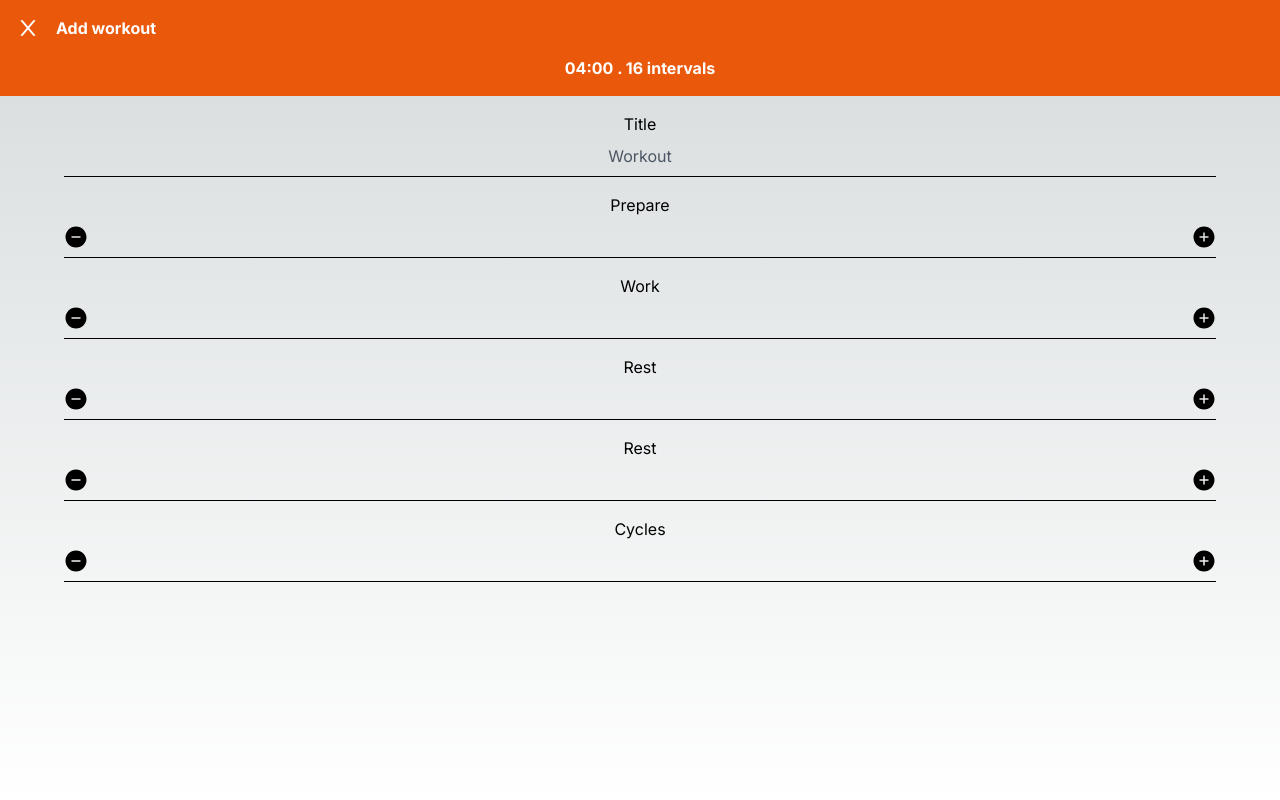
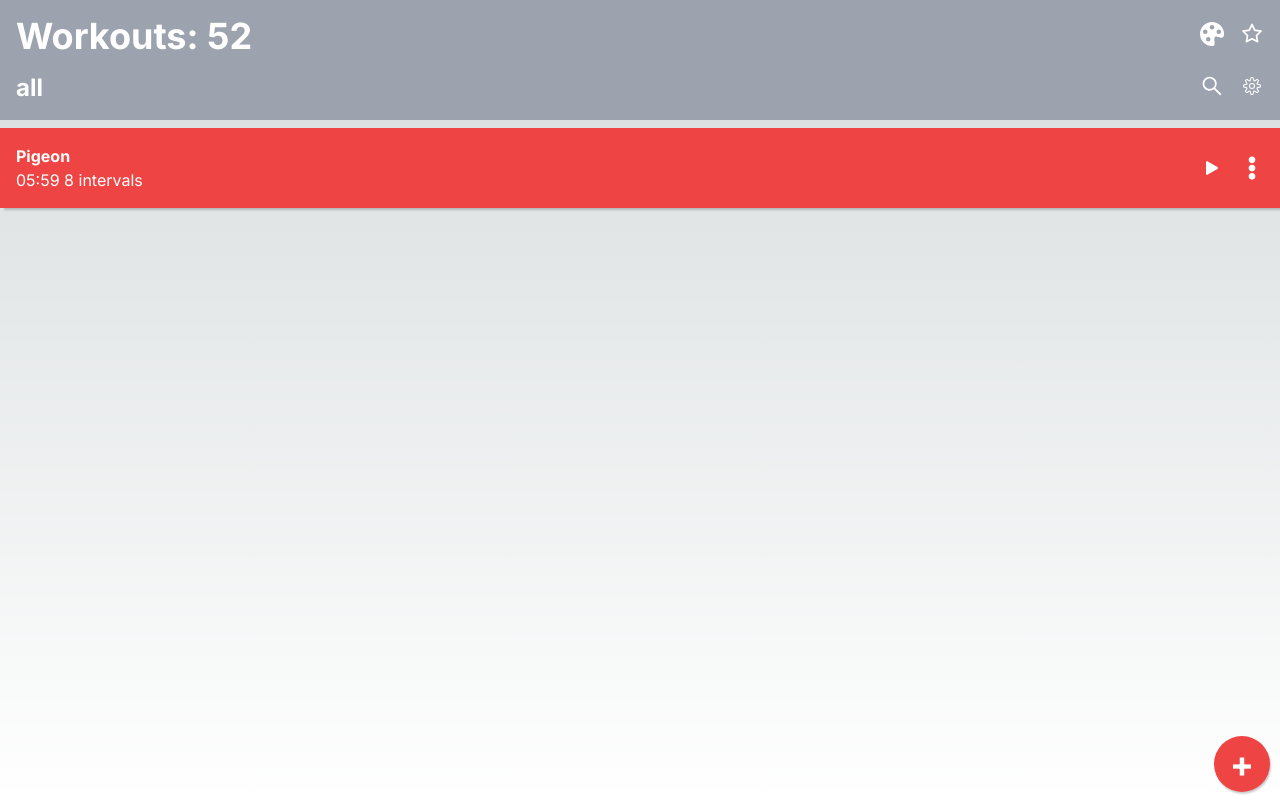
Before and after one commit to Lewisjohnward/tabata-timer, a Next.js app: page / in a window 1280 px wide. Built offline with nearby package versions, Linux system fonts and the light colour scheme.

Commit message:
changed view selector

```diff
--- a/src/app/page.tsx
+++ b/src/app/page.tsx
@@ -5,14 +5,14 @@ import Home from './components/home'
 
 
 export default function Page() {
-    const [view, setView] = useState("addworkout")
+    const [view, setView] = useState("home")
 
     return (
         <main className="relative min-h-screen">
             {
-                view == "home" ?
-                    <Home setView={setView}/> :
-                    <AddWorkout setView={setView}/>
+                view == "home" ? <Home setView={setView}/> :
+                view == "addworkout" ? <AddWorkout setView={setView}/> :
+                null
             }
         </main>
     )
```
